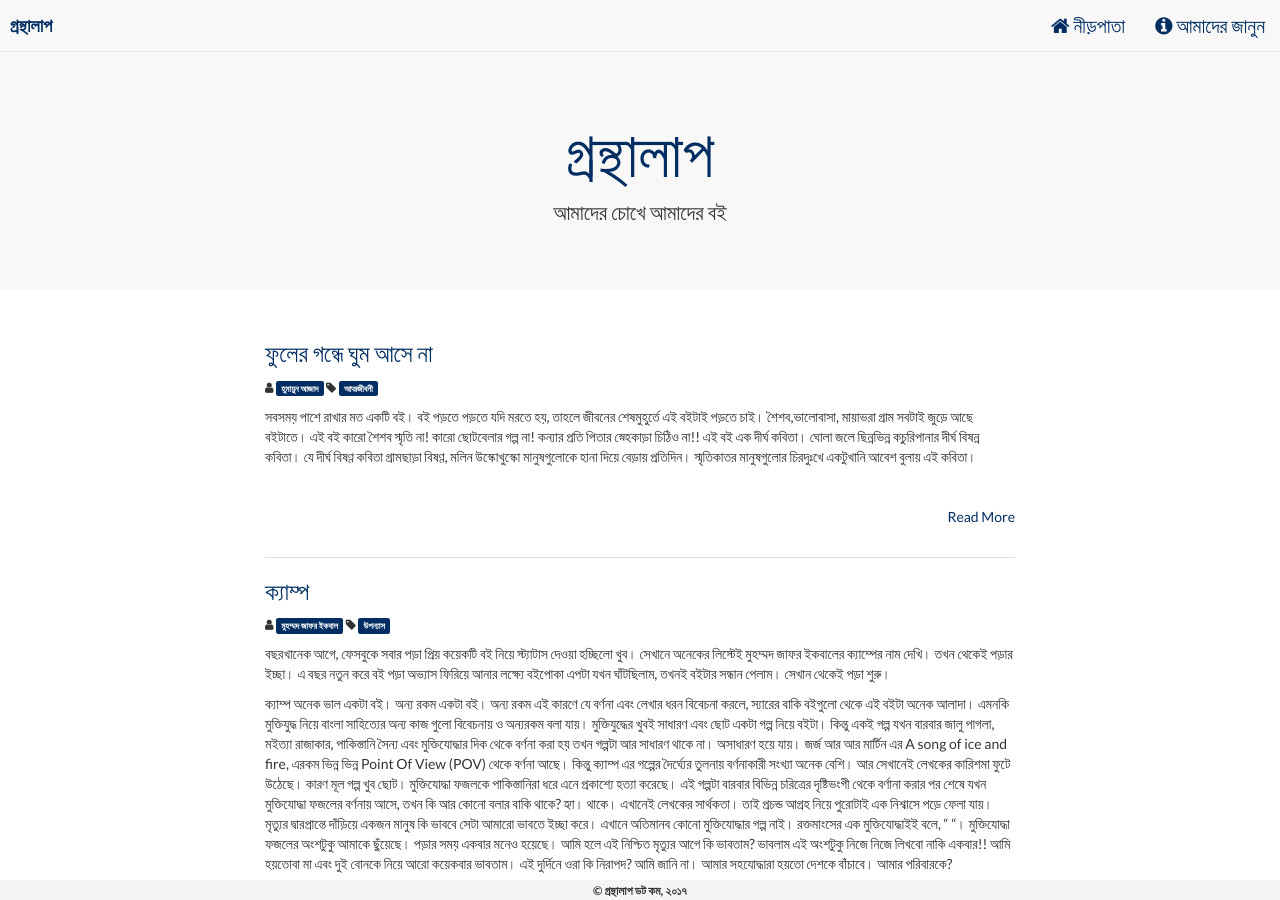
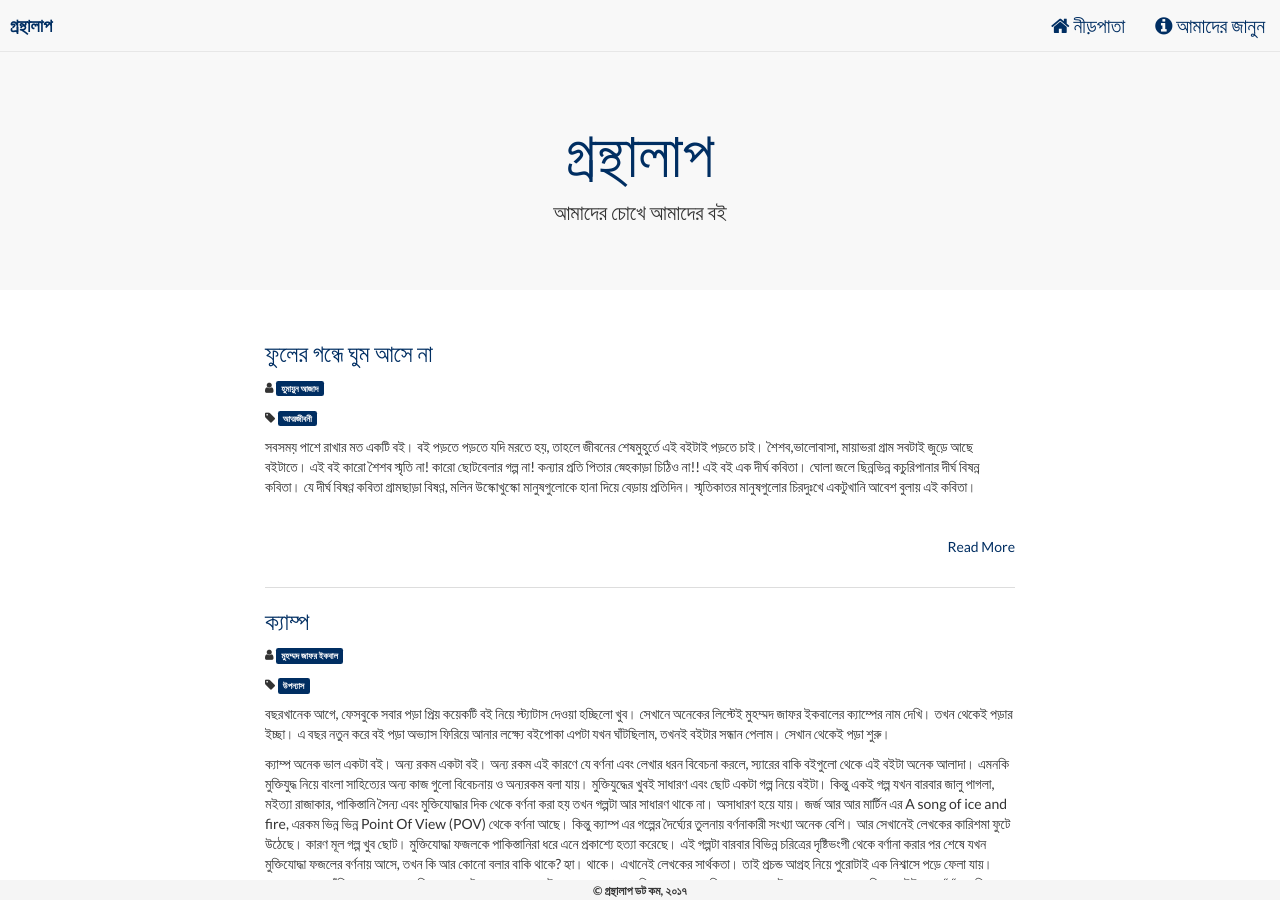
Before and after one commit to jamal919/gronthalap.com, a Jekyll site: the page built from index.html, in a window 1280 px wide and 900 px high. Built offline with Jekyll 4.4.1, drawn with Linux system fonts in a browser that asks for light colours; nearby versions of some CDN libraries.

Commit message:
Update theme

```diff
--- a/index.html
+++ b/index.html
@@ -29,6 +29,8 @@ date: 2014-10-19 23:51
                   <span class="label label-tag">{{category}}</span>
                 {% endfor %}
             </small>
+            </div>
+            <div class="margin10">
             <small>
               <i class="fa fa-tag"></i>
               {% for tag in post.tags %}
```
